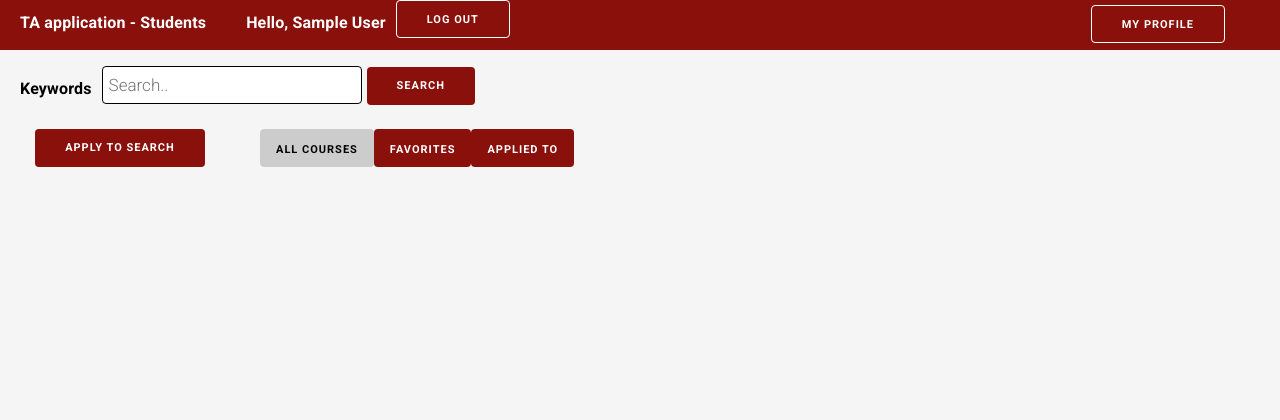
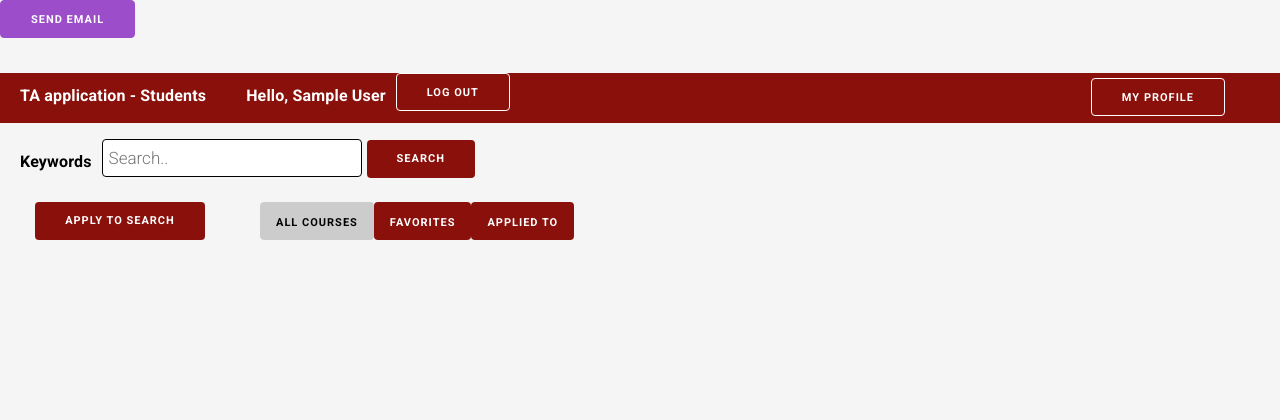
Before and after one commit to CSCI3356Spring2023/EforEveryone, a Django app: page /studentHome/ in a window 1280 px wide. Shown: the top 420 px of the page. Before the commit the page ends 167 px from the top, so only its background shows below. Run offline with Django 3.2, Linux system fonts and the light colour scheme; the visitor is signed in with stand-in values (Sample User, id 1); data that the repository does not hold is empty.

Commit message:
Button on student home sends test email to student

```diff
--- a/src/pages/views.py
+++ b/src/pages/views.py
@@ -4,6 +4,7 @@ from django.contrib.auth.decorators import login_required
 
 from django.contrib.auth import authenticate, login, logout
 from django.contrib import messages
+from django.core.mail import send_mail
 
 from course.models import Course
 
@@ -66,3 +67,19 @@ def instructorAddCourse(request, *args, **kwargs):
 @login_required(login_url='/logIn')
 def studentApplyToCourse(request, *args, **kwargs):
     return render(request, "applyToCourse.html", {})
+
+def send_email(request):
+    subject = 'Test Email'
+    message = 'Hello this is a test'
+    sender_email = 'sender@example.com'
+    recipient_list = [request.user.email]
+
+    send_mail(
+        subject=subject,
+        message=message,
+        from_email=sender_email,
+        recipient_list=recipient_list,
+        fail_silently=False,
+    )
+
+    return render(request, 'email_sent.html')
--- /dev/null
+++ b/src/templates/email_sent.html
@@ -0,0 +1,6 @@
+
+
+{% block content %}
+  <h1>Email Sent</h1>
+  <p>Your email has been sent.</p>
+{% endblock %}
--- a/src/templates/studentHome.html
+++ b/src/templates/studentHome.html
@@ -38,6 +38,10 @@
   </style>
 
   <body>
+    <form method="post" action="{% url 'send_email' %}">
+      {% csrf_token %}
+      <button type="submit" class="btn btn-primary">Send email</button>
+    </form>
     <div class = "header-box">
       <div class = "row" id = "top-bar">
         <div class = "header"> TA application - Students </div>
--- a/src/webProject/urls.py
+++ b/src/webProject/urls.py
@@ -17,7 +17,7 @@ from django.contrib import admin
 from django.urls import include, path
 
 #Custom urls
-from pages.views import adminHome_view, studentHome_view, instructorHome_view, logIn_view, logOut_view, instructorAddCourse
+from pages.views import adminHome_view, studentHome_view, instructorHome_view, logIn_view, logOut_view, instructorAddCourse, send_email
 from course.views import Course_Creation_View
 from application.views import Application_Creation_View
 
@@ -33,7 +33,7 @@ urlpatterns = [
     path('studentHome/apply/<int:courseID>', Application_Creation_View, name="studentApply"),
     path('logIn/', logIn_view),
     path('logOut/', logOut_view),
-
+    path('send_email/', send_email, name='send_email'),
 ]
 
 # urlpatterns += [
```
Also changed, not shown: src/webProject/settings.py (+9 -0 lines).
